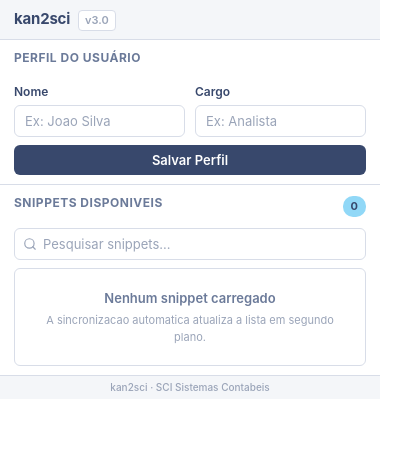
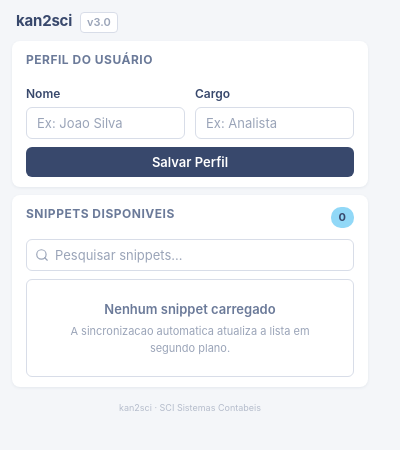
Before and after one commit to alisonschatz/kan2sci, a browser extension: page popup/popup.html in a window 400 px wide. Drawn offline with Linux system fonts and the light colour scheme.

Commit message:
💄 style(popup): update popup styles for improved layout
- change background color to use --color-surface for consistency
- adjust padding and margin values for better spacing
- increase max-height of snippet list for enhanced visibility
- modify footer styles for improved readability and aesthetics

```diff
--- a/popup/popup.css
+++ b/popup/popup.css
@@ -36,7 +36,7 @@ body {
   font-size: 13px;
   line-height: 1.5;
   color: var(--color-text);
-  background: var(--color-bg);
+  background: var(--color-surface);
 }
 
 /* Header */
@@ -44,8 +44,7 @@ body {
   display: flex;
   align-items: center;
   justify-content: space-between;
-  padding: 8px 14px;
-  border-bottom: 1px solid var(--color-border);
+  padding: 10px 16px 6px;
   background: var(--color-surface);
 }
 
@@ -74,16 +73,19 @@ body {
 
 /* Main */
 .main {
-  padding: 0;
+  padding: 2px 12px 10px;
 }
 
 .section {
-  padding: 9px 14px;
-  border-bottom: 1px solid var(--color-border);
+  background: var(--color-bg);
+  border-radius: var(--radius-lg);
+  box-shadow: var(--shadow-sm);
+  padding: 10px 14px;
+  margin-bottom: 8px;
 }
 
 .section:last-of-type {
-  border-bottom: none;
+  margin-bottom: 0;
 }
 
 .section-title {
@@ -315,7 +317,7 @@ body {
 }
 
 .snippet-list {
-  max-height: 180px;
+  max-height: 230px;
   overflow-y: auto;
   border: 1px solid var(--color-border);
   border-radius: var(--radius-md);
@@ -405,16 +407,16 @@ body {
 
 /* Footer */
 .footer {
-  padding: 4px 16px;
+  padding: 4px 16px 8px;
   text-align: center;
-  border-top: 1px solid var(--color-border);
   background: var(--color-surface);
 }
 
 .footer p {
-  font-size: 10px;
+  font-size: 9px;
   color: var(--color-text-light);
-  font-weight: 500;
+  font-weight: 400;
+  opacity: 0.7;
 }
 
 /* Scrollbar */
```
